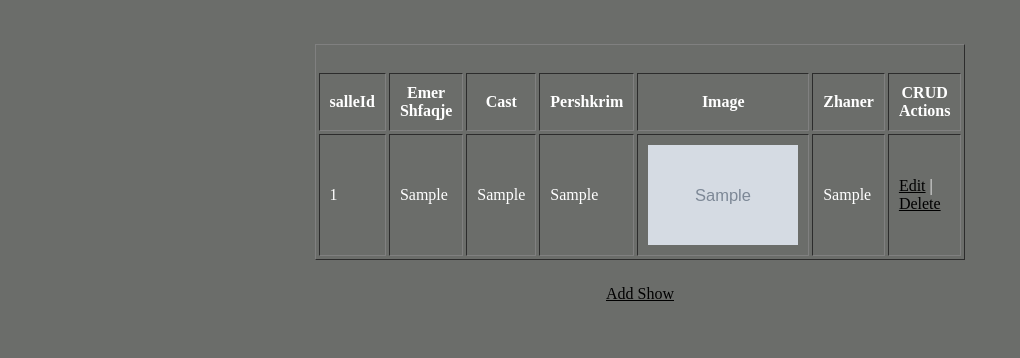
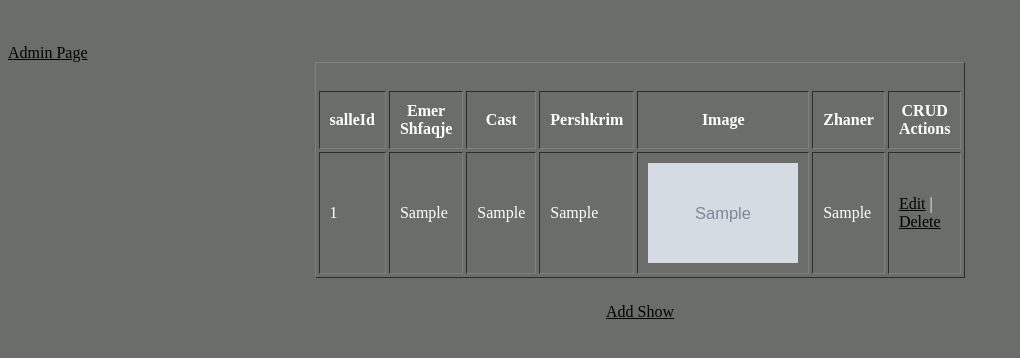
Before and after one commit to IdriziJugerta/improved-fortnight, a PHP site: page /web/shfaqje.php in a window 1280 px wide. Shown: the top 358 px of the page, without its empty margins (0-1020 px from the left). Run offline with PHP 8.4, Linux system fonts and the light colour scheme; tables that the repository leaves empty hold one stand-in row (values such as "Sample post"); grey boxes marked "Sample" are stand-in pictures.

Commit message:
Update shfaqje.php

```diff
--- a/shfaqje.php
+++ b/shfaqje.php
@@ -14,6 +14,7 @@ $result = mysqli_query($conn,$sql) or die(mysqli_error($conn));
 <body>
 </br>
 </br>
+<a href='admin.php' class='link' align='center'>Admin Page</a>
 <form name="frmShow" method="post" action="">
 <table border="1" cellpadding="10" cellspacing="3" width="500" align="center" style="padding-top:25px;">
 <tr>
```
